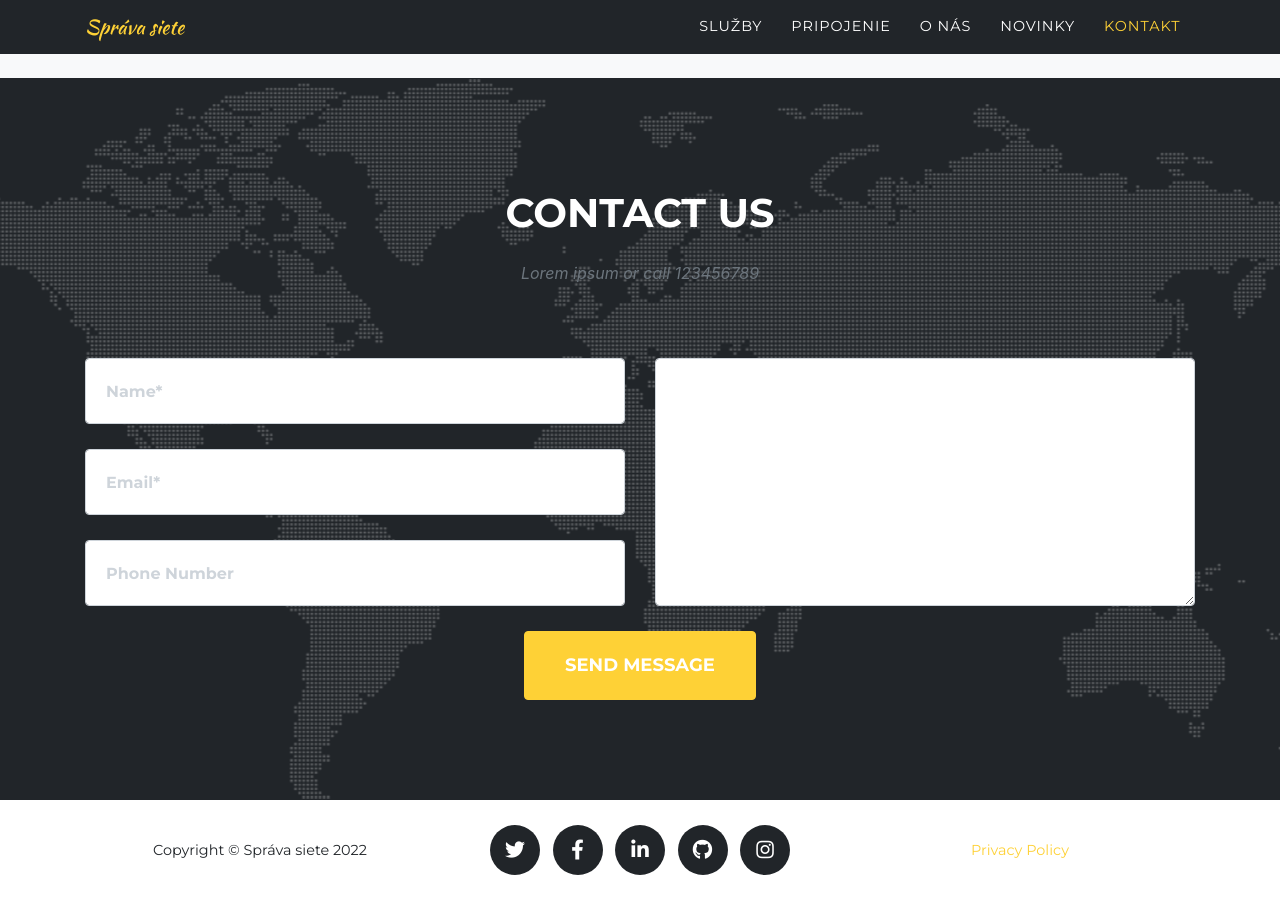
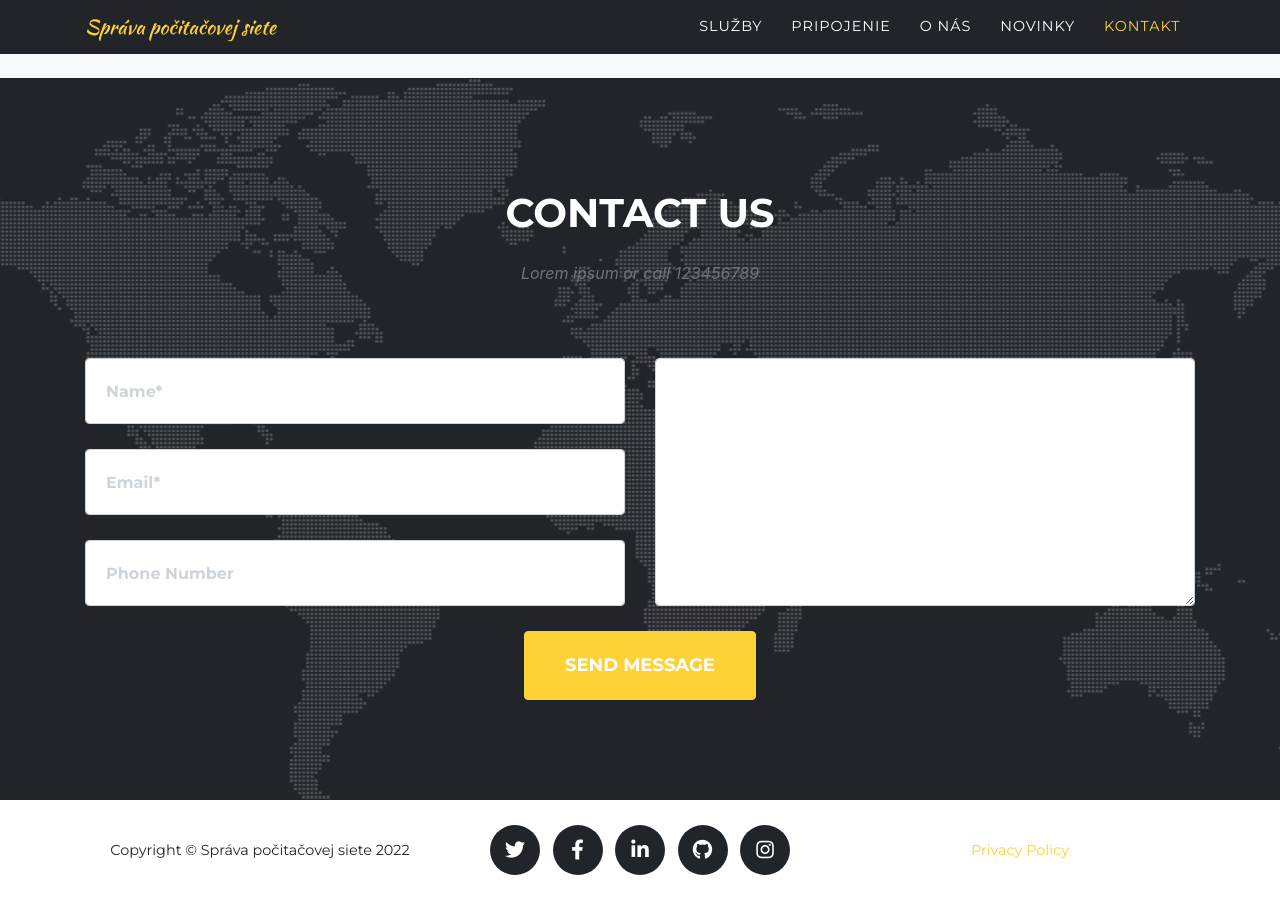
Before and after one commit to alex1972000/alex1972000.github.io, a Jekyll site: the page built from index.md, in a window 1280 px wide and 900 px high, scrolled down 4824 px. Built offline with Jekyll 4.4.1, drawn with Linux system fonts in a browser that asks for light colours; some web fonts are replaced; some of the changed text lies outside the part shown.

```diff
--- a/_config.yml
+++ b/_config.yml
@@ -16,7 +16,7 @@
 url    : "" # the base hostname & protocol for your site, e.g. http://example.com
 baseurl: "/" # the subpath of your site, e.g. /blog
 
-title      : Správa siete
+title      : Správa počitačovej siete
 email      : la-sd@upjs.sk #this is also the email contact forms will go to
 description: "Website about internet."
 author     : Alex Gajdos
```
Also changed, not shown: _portfolio/example.md (+7 -7 lines).
